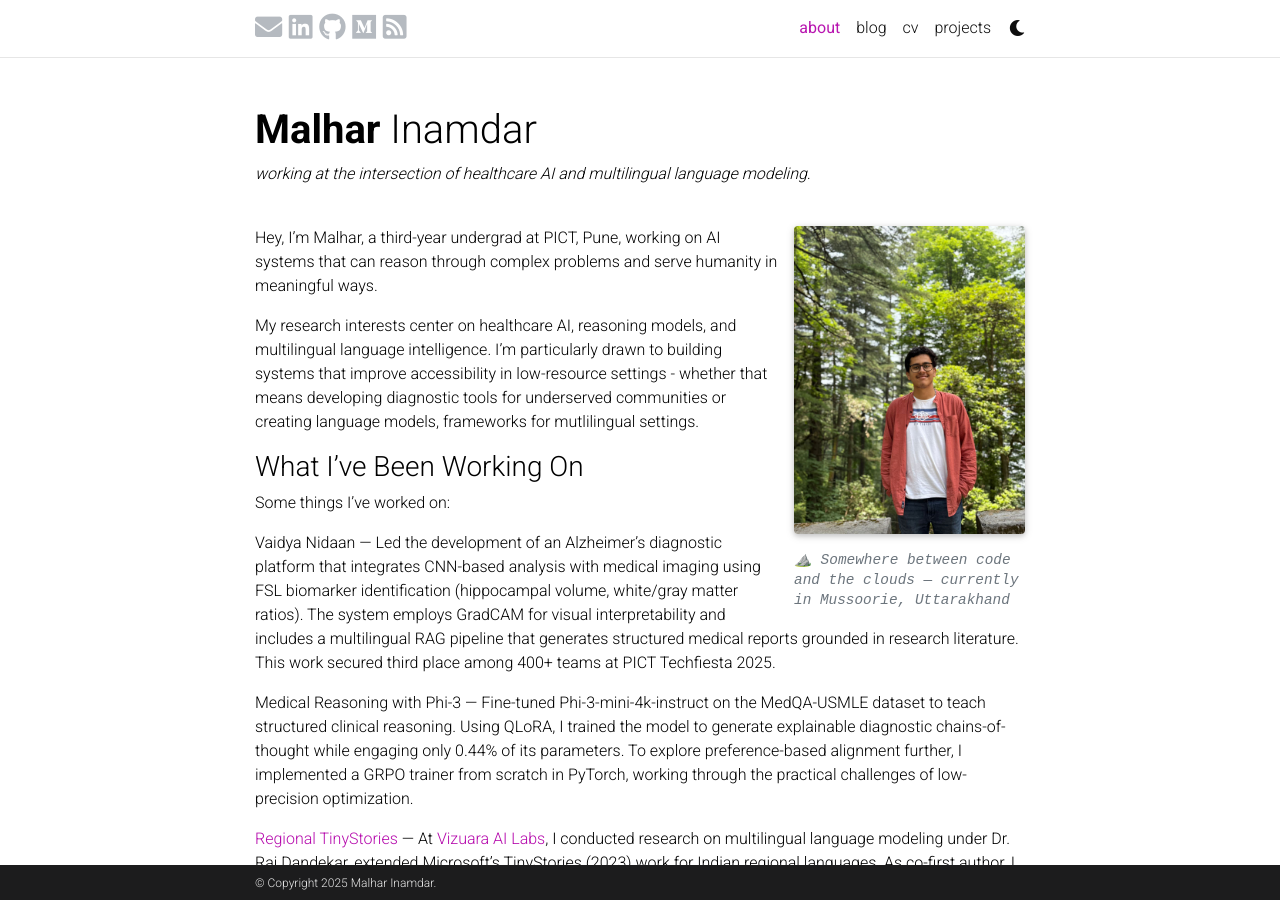
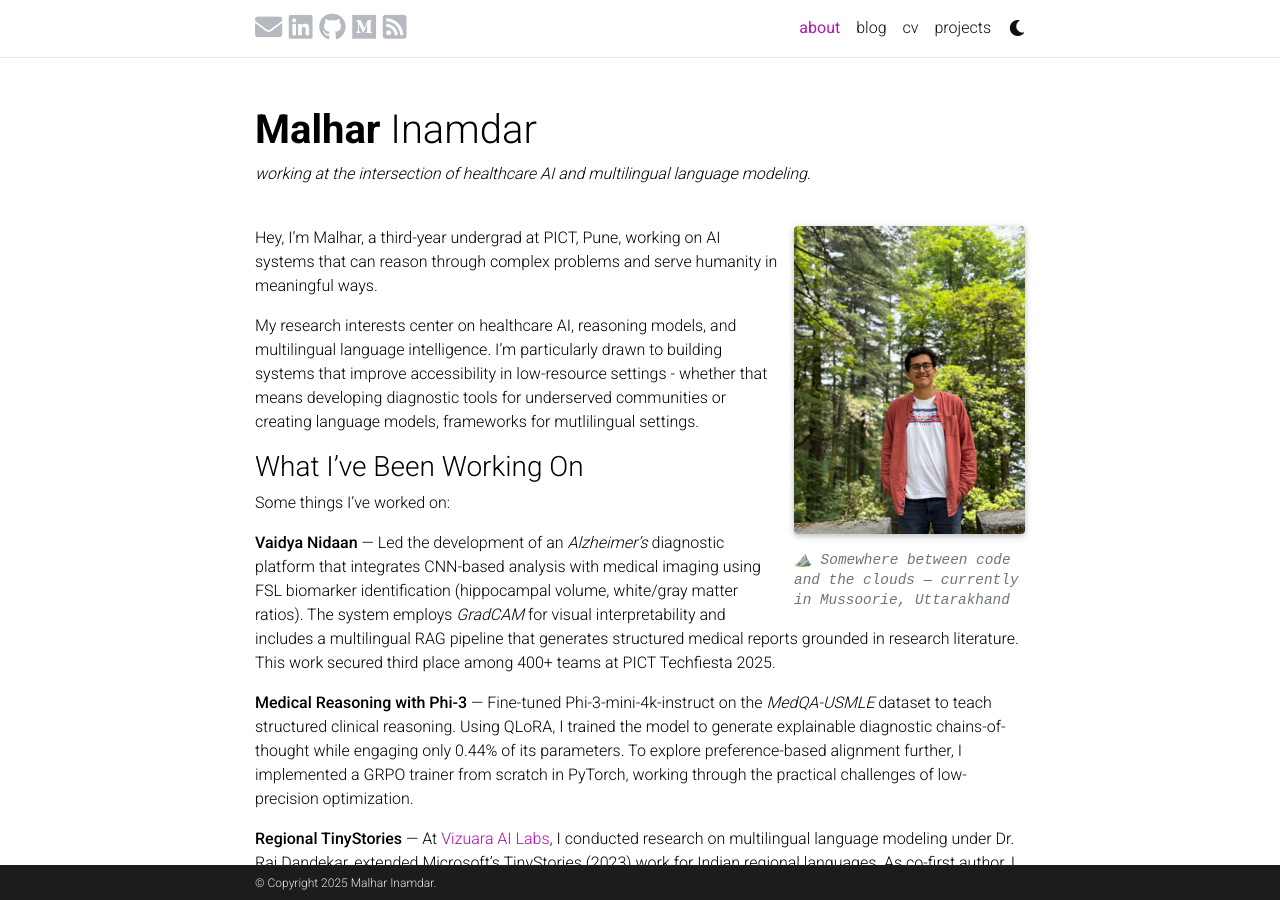
Before and after one commit to malharinamdar/malharinamdar.github.io, a Jekyll site: the page built from _pages/about.md, in a window 1280 px wide and 900 px high. Built offline with Jekyll 4.4.1, drawn with Linux system fonts in a browser that asks for light colours; full-size pictures stand in for the smaller copies a plugin makes; comment, search, counter and statistics services are not loaded; a style sheet for code colours, icons or effects is not loaded.

Commit message:
Update about.md

```diff
--- a/_pages/about.md
+++ b/_pages/about.md
@@ -23,13 +23,13 @@
 ### What I've Been Working On
 Some things I've worked on:
 
-Vaidya Nidaan — Led the development of an Alzheimer's diagnostic platform that integrates CNN-based analysis with medical imaging using FSL biomarker identification (hippocampal volume, white/gray matter ratios). The system employs GradCAM for visual interpretability and includes a multilingual RAG pipeline that generates structured medical reports grounded in research literature. This work secured third place among 400+ teams at PICT Techfiesta 2025.
+**Vaidya Nidaan** — Led the development of an *Alzheimer's* diagnostic platform that integrates CNN-based analysis with medical imaging using FSL biomarker identification (hippocampal volume, white/gray matter ratios). The system employs *GradCAM* for visual interpretability and includes a multilingual RAG pipeline that generates structured medical reports grounded in research literature. This work secured third place among 400+ teams at PICT Techfiesta 2025.
 
-Medical Reasoning with Phi-3 — Fine-tuned Phi-3-mini-4k-instruct on the MedQA-USMLE dataset to teach structured clinical reasoning. Using QLoRA, I trained the model to generate explainable diagnostic chains-of-thought while engaging only 0.44% of its parameters. To explore preference-based alignment further, I implemented a GRPO trainer from scratch in PyTorch, working through the practical challenges of low-precision optimization.
+**Medical Reasoning with Phi-3** — Fine-tuned Phi-3-mini-4k-instruct on the *MedQA-USMLE* dataset to teach structured clinical reasoning. Using QLoRA, I trained the model to generate explainable diagnostic chains-of-thought while engaging only 0.44% of its parameters. To explore preference-based alignment further, I implemented a GRPO trainer from scratch in PyTorch, working through the practical challenges of low-precision optimization.
 
-[Regional TinyStories](https://arxiv.org/abs/2504.07989) — At [Vizuara AI Labs](https://vizuara.ai), I conducted research on multilingual language modeling under Dr. Raj Dandekar, extended Microsoft's TinyStories (2023) work for Indian regional languages. As co-first author, I trained Small Language Models (2M–150M parameters) from scratch for Hindi, Marathi, and Bengali. We developed a novel framework for the development and analysis of SLMs, tokenizer performance, linguistic complexity, machine translation performance and demonstrated that a 53M parameter model could achieve GPT-3.5-comparable results on short-story generation - a promising direction for accessible, high-quality models in Indian languages. This work is currently under review at ACL ARR 2025.
+[**Regional TinyStories**](https://arxiv.org/abs/2504.07989) — At [Vizuara AI Labs](https://vizuara.ai), I conducted research on multilingual language modeling under Dr. Raj Dandekar, extended Microsoft's TinyStories (2023) work for Indian regional languages. As co-first author, I trained Small Language Models (2M–150M parameters) from scratch for Hindi, Marathi, and Bengali. We developed a novel framework for the development and analysis of SLMs, tokenizer performance, linguistic complexity, machine translation performance and demonstrated that a 53M parameter model could achieve GPT-3.5-comparable results on short-story generation - a promising direction for accessible, high-quality models in Indian languages. This work is currently under review at ACL ARR 2025.
 
-At [Froncort.AI](https://froncort.ai), Implemented a RLHF pipeline that converted expert reviewer feedback into heuristic reward signals, improving LLM output quality by 35% while working within tight compute constraints compliant with international regulatory ontological standards.
+At [**Froncort.AI**](https://froncort.ai), Implemented a RLHF pipeline that converted expert reviewer feedback into heuristic reward signals, improving LLM output quality by 35% while working within tight compute constraints compliant with international regulatory ontological standards.
 
 ### When I'm Not Training Models..
 
```
